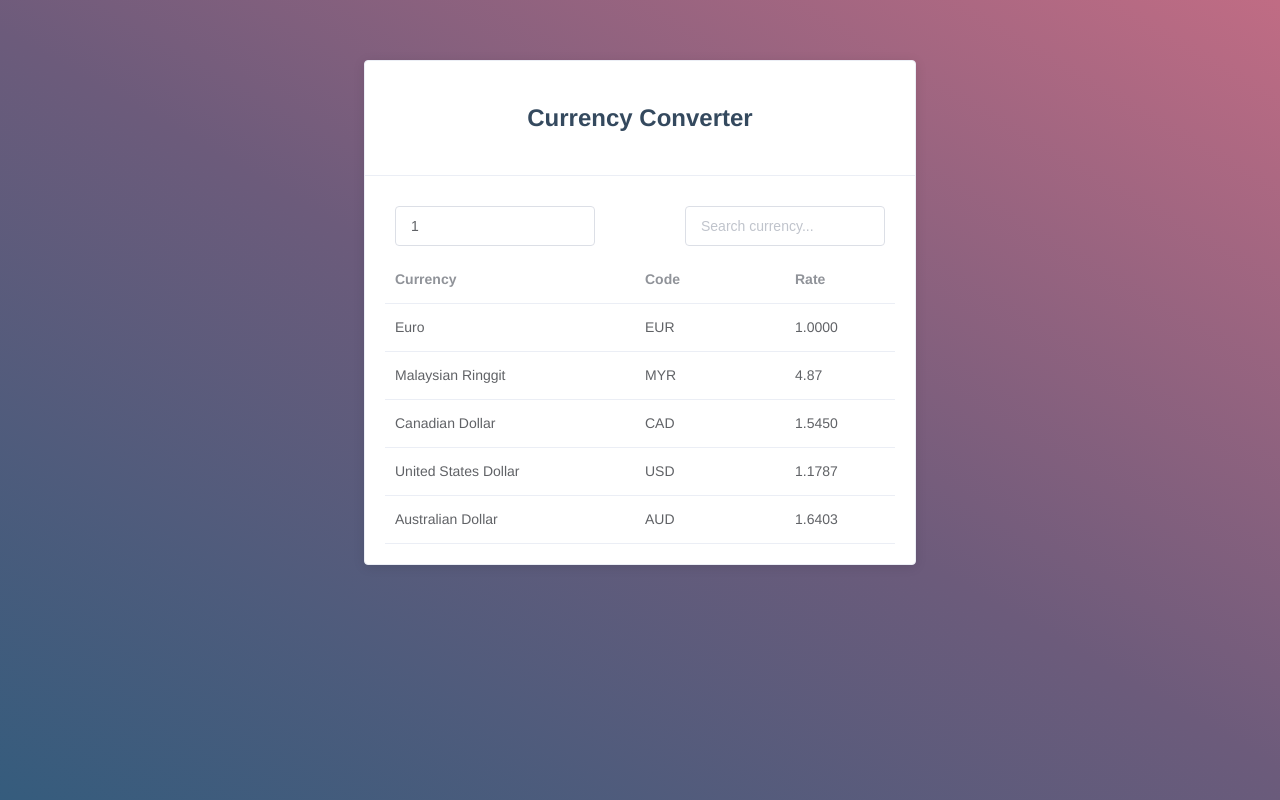
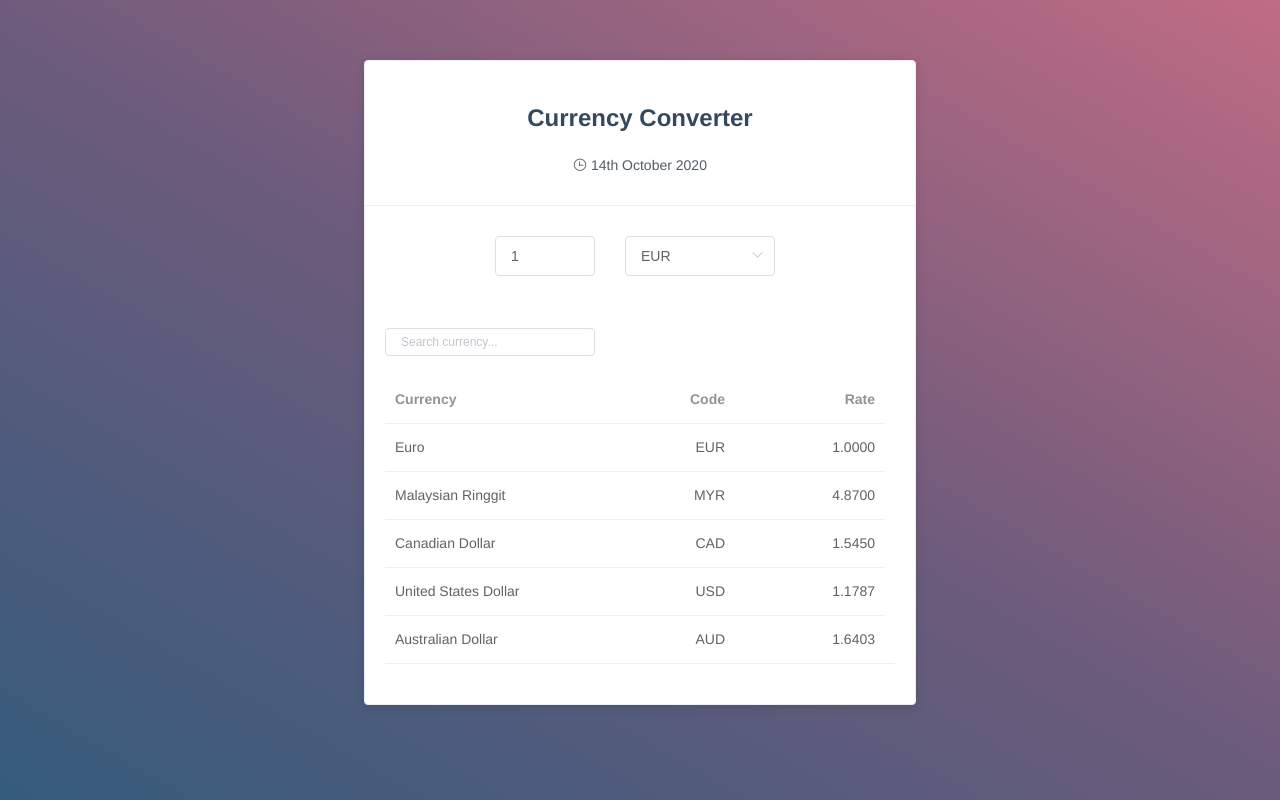
Before and after one commit to racocon/troopers-assessment, a Vue app: page / in a window 1280 px wide. Built offline with nearby package versions, Linux system fonts and the light colour scheme.

Commit message:
Removed files. Changed file name. Rearranged UI. Added MomentJS.

```diff
--- a/package.json
+++ b/package.json
@@ -10,6 +10,7 @@
   "dependencies": {
     "core-js": "^3.6.5",
     "element-ui": "^2.4.5",
+    "moment": "^2.29.1",
     "vue": "^2.6.11",
     "vuex": "^3.5.1"
   },
--- a/src/App.vue
+++ b/src/App.vue
@@ -4,22 +4,33 @@
       <el-card class="box-card">
         <div slot="header" class="header">
           <h2 class="h2">Currency Converter</h2>
+            <p class="details">
+              <i class="el-icon-time"></i>
+                {{ moment().format('Do MMMM YYYY') }}
+            </p>
         </div>
-        <currency-results/>
+        <currency-converter/>
       </el-card>
     </el-row>
   </div>
 </template>
 
 <script>
-import CurrencyResults from "./components/CurrencyResults.vue";
+import CurrencyConverter from "./components/CurrencyConverter.vue";
+import moment from "moment";
 
 export default {
   name: "app",
   components: {
-    CurrencyResults
+    CurrencyConverter
+  },
+  methods: {
+  moment: function () {
+    return moment();
   }
+},
 };
+
 </script>
 
 <style>
@@ -46,9 +57,6 @@ html {
 }
 .el-row {
   margin-bottom: 20px;
-  &:last-child {
-    margin-bottom: 0;
-  }
 }
 .el-col {
   border-radius: 4px;
@@ -71,4 +79,9 @@ html {
   color: #34495e;
   padding: 5px;
 }
+.details {
+  color: #535c68;
+  text-align: center;
+  font-size: 14px;
+}
 </style>
--- /dev/null
+++ b/src/components/CurrencyConverter.vue
@@ -0,0 +1,120 @@
+<template>
+  <div class="results">
+    <el-row>
+      <el-form :inline="true" :model="form">
+        <!-- User input for amount to convert -->
+        <el-form-item label>
+          <el-input
+            v-model="form.amount"
+            type="number"
+            min="0"
+            placeholder="Enter amount..."
+            style="width:100px; margin: 10px; float:left;"
+          ></el-input>
+        </el-form-item>
+        <!-- User input for which currency to convert from -->
+        <el-form-item label>
+          <el-select
+            v-model="form.currency"
+            placeholder="Select currency..."
+            style="width:150px; margin: 10px; float:right;"
+          ></el-select>
+        </el-form-item>
+      </el-form>
+    </el-row>
+    <el-row>
+      <!-- Search bar to filter from currency table list -->
+      <el-input
+        v-model="search"
+        placeholder="Search currency..."
+        class="filter-item"
+        size="mini"
+        style="width:210px; float:left;"
+      ></el-input>
+    </el-row>
+    <el-row>
+      <!-- Table with all the available currency list from API -->
+      <el-table
+        :data="tableData.filter(data => !search || data.currency.toLowerCase().includes(search.toLowerCase()) || data.code.toLowerCase().includes(search.toLowerCase()))"
+        style="width: 100%"
+      >
+        <el-table-column prop="currency" label="Currency" width="200"></el-table-column>
+        <el-table-column prop="code" label="Code" width="150" align="right"></el-table-column>
+        <el-table-column prop="rate" label="Rate" width="150" align="right"></el-table-column>
+      </el-table>
+    </el-row>
+  </div>
+</template>
+
+<script>
+export default {
+  data() {
+    return {
+      form: {
+        amount: 1,
+        currency: "EUR"
+      },
+      tableData: [
+        {
+          currency: "Euro",
+          code: "EUR",
+          rate: "1.0000"
+        },
+        {
+          currency: "Malaysian Ringgit",
+          code: "MYR",
+          rate: "4.8700"
+        },
+        {
+          currency: "Canadian Dollar",
+          code: "CAD",
+          rate: "1.5450"
+        },
+        {
+          currency: "United States Dollar",
+          code: "USD",
+          rate: "1.1787"
+        },
+        {
+          currency: "Australian Dollar",
+          code: "AUD",
+          rate: "1.6403"
+        }
+      ],
+      search: ""
+    };
+  }
+};
+</script>
+
+<style scoped>
+.header {
+  color: #535c68;
+  text-align: left;
+  padding: 5px;
+  margin-left: 30px;
+}
+.h1 {
+  color: #535c68;
+  padding: 5px;
+}
+.h4 {
+  color: #95a5a6;
+  font-size: 16px;
+}
+.details {
+  color: #535c68;
+  text-align: center;
+  font-size: 14px;
+}
+.header a {
+  color: #fafafa;
+  padding-right: 5px;
+}
+.form {
+  margin-bottom: 0;
+}
+.filter-item {
+  font-family: 'Helvetica', FontAwesome, sans-serif;
+}
+</style>
--- a/src/components/CurrencyForm.vue
+++ /dev/null
@@ -1,67 +0,0 @@
-<template>
-  <div>
-    <!-- Currency picker -->
-    <el-form :inline="true" :model="form">
-      <el-form-item>
-        <el-input v-model="form.amountFrom" type="number" min="0">{{ form.amountFrom }}</el-input>
-      </el-form-item>
-      <el-form-item>
-        <el-select v-model="form.rateFrom" :options="select.rates" placeholder="Please select...">
-          <el-option
-            :options="select.rates"
-          ></el-option>
-        </el-select>
-      </el-form-item>
-    </el-form>
-    <el-form :inline="true" :model="form">
-      <el-form-item>
-        <el-input v-model="form.amountTo" type="number" min="0">{{ form.amountTo }}</el-input>
-      </el-form-item>
-      <el-form-item>
-        <el-select v-model="form.rateTo" :value="select.rates.value" placeholder="Please select...">
-          <el-option
-            :options="select.rates"
-          ></el-option>
-        </el-select>
-      </el-form-item>
-    </el-form>
-  </div>
-</template>
-
-<script>
-import { mapGetters } from "vuex";
-
-export default {
-  name: "CurrencyForm",
-  data() {
-    return {
-      form: {
-        amountFrom: 1,
-        rateFrom: "EUR",
-        amountTo: 4.87,
-        rateTo: "MYR"
-      },
-      select: {
-        rates: []
-      }
-    };
-  },
-  computed: {
-    ...mapGetters(["rates"])
-  }
-};
-</script>
-
-<style scoped>
-.header {
-  color: #535c68;
-  text-align: left;
-  padding: 5px;
-  margin-left: 30px;
-}
-
-.header a {
-  color: #fafafa;
-  padding-right: 5px;
-}
-</style>
--- a/src/components/CurrencyResults.vue
+++ /dev/null
@@ -1,105 +0,0 @@
-<template>
-  <div class="results">
-    <!-- <h4 class="h4">1 Euro equals</h4>
-      <h1 class="h1">4.87 Malaysian Ringgit</h1>
-      <el-row>
-        <el-col>
-            <p class="details">
-                1 EUR = 4.87 MYR
-            </p>
-            <p class="details">
-                currentDateTime
-            </p>
-        </el-col>
-    </el-row>-->
-    <el-row>
-      <el-input
-        v-model="form.amount"
-        type="number"
-        min="0"
-        placeholder="Enter amount..."
-        style="width:200px; margin: 10px; float:left;"
-      ></el-input>
-      <el-input
-        v-model="search"
-        placeholder="Search currency..."
-        class="filter-item"
-        style="width:200px; margin: 10px; float:right;"
-      ></el-input>
-      <el-table
-        :data="tableData.filter(data => !search || data.currency.toLowerCase().includes(search.toLowerCase()))"
-        style="width: 100%"
-      >
-        <el-table-column prop="currency" label="Currency" width="250"></el-table-column>
-        <el-table-column prop="code" label="Code" width="150"></el-table-column>
-        <el-table-column prop="rate" label="Rate" width="150"></el-table-column>
-      </el-table>
-    </el-row>
-  </div>
-</template>
-
-<script>
-export default {
-  data() {
-    return {
-      form: {
-        amount: 1
-      },
-      tableData: [
-        {
-          currency: "Euro",
-          code: "EUR",
-          rate: "1.0000"
-        },
-        {
-          currency: "Malaysian Ringgit",
-          code: "MYR",
-          rate: "4.87"
-        },
-        {
-          currency: "Canadian Dollar",
-          code: "CAD",
-          rate: "1.5450"
-        },
-        {
-          currency: "United States Dollar",
-          code: "USD",
-          rate: "1.1787"
-        },
-        {
-          currency: "Australian Dollar",
-          code: "AUD",
-          rate: "1.6403"
-        }
-      ],
-      search: ""
-    };
-  }
-};
-</script>
-
-<style scoped>
-.header {
-  color: #535c68;
-  text-align: left;
-  padding: 5px;
-  margin-left: 30px;
-}
-.h1 {
-  color: #535c68;
-  padding: 5px;
-}
-.h4 {
-  color: #95a5a6;
-  font-size: 16px;
-}
-.details {
-  color: #535c68;
-  text-align: center;
-  font-size: 14px;
-}
-.header a {
-  color: #fafafa;
-  padding-right: 5px;
-}
-</style>
```
Also changed, not shown: 1 other file (tests, documents, lock files or other folders).
